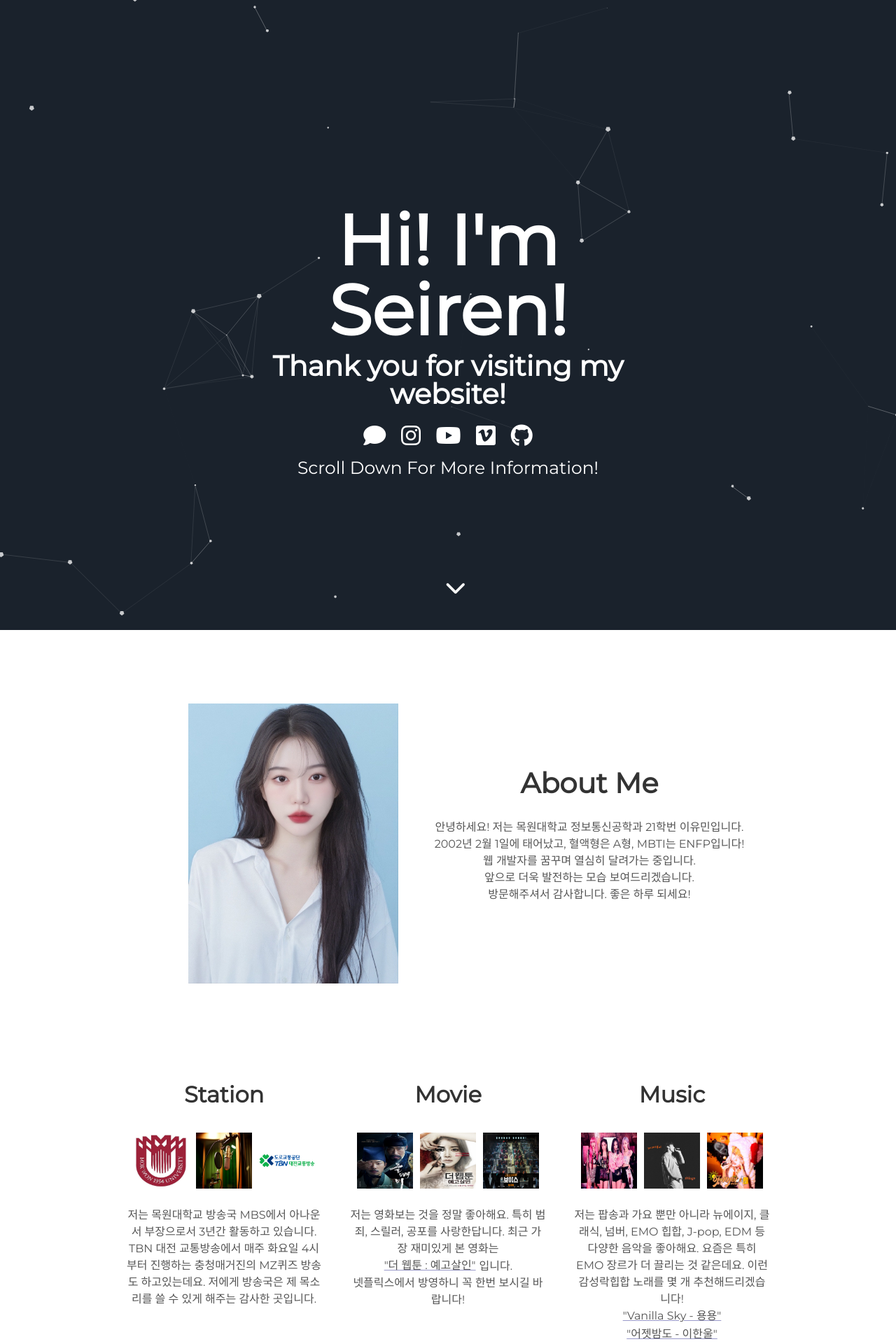
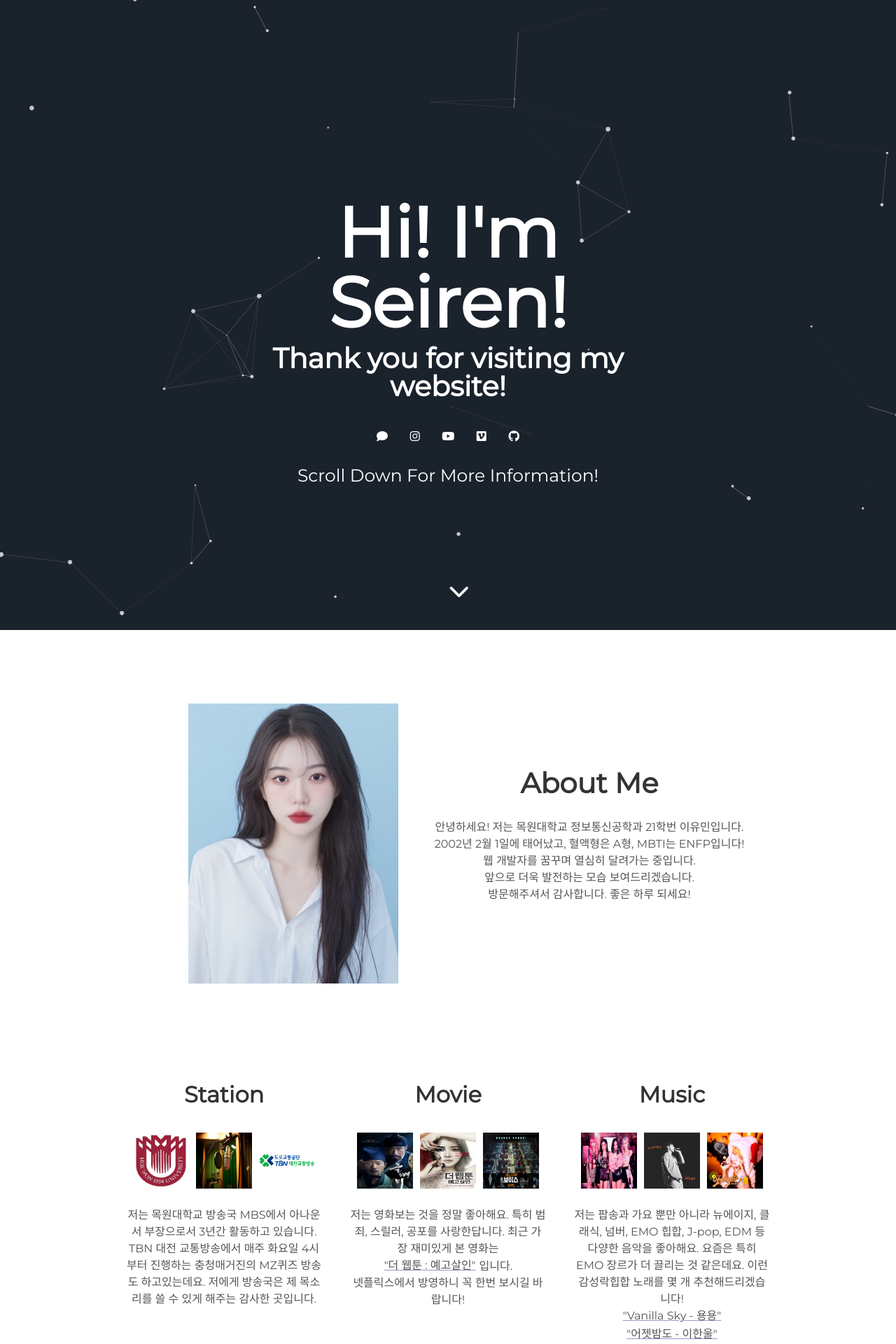
Before and after one commit to bySeiren02/Seiren.github.io, a Jekyll site: the page built from index.html, in a window 1280 px wide. Shown: the top 1920 px of the page at 70% size. Built offline with Jekyll 4.4.1, drawn with Linux system fonts in a browser that asks for light colours; nearby versions of some CDN libraries.

Commit message:
아렉걸리지마ㅠㅠ

```diff
--- a/_includes/header.html
+++ b/_includes/header.html
@@ -18,12 +18,18 @@
   }
 
   i {
-            font-size: 100px; /* 아이콘 크기 설정 */
-            margin: 10px; /* 아이콘 간 간격 설정 */
-        }
-        a:hover i {
-            color: #e8efff8f; /* 호버 시 색상 변경 */
-        }
+    margin: 15px;
+  }
+  a {
+    padding-top: 0.2px;
+    padding-bottom: 0.2px;
+    padding-left: 0.2px;
+    padding-right: 0.2px;
+  }
+  a:hover i {
+    color: #b6b1ff;
+    opacity: 0.8;
+  }
 </style>
 <link rel="stylesheet" href="https://cdnjs.cloudflare.com/ajax/libs/font-awesome/6.1.0/css/all.min.css" integrity="sha512-10/jx2EXwxxWqCLX/hHth/vu2KY3jCF70dCQB8TSgNjbCVAC/8vai53GfMDrO2Emgwccf2pJqxct9ehpzG+MTw==" crossorigin="anonymous" referrerpolicy="no-referrer" />
 <div id="particles-js">
@@ -33,11 +39,11 @@
         <span class="site-description">{{site.user_title}}</span>
       </h1>
       <div class="header-icons">
-        <a target="_blank" href="https://open.kakao.com/o/soxmS9cc"><i class="fa-solid fa-comment fa-2xl"></i></a>
-        <a target="_blank" href="https://www.instagram.com/ym_seiren?igsh=MWsycnNma210YTZraQ%3D%3D&utm_source=qr"><i class="fa-brands fa-instagram fa-2xl"></i></a>
-        <a target="_blank" href="https://www.youtube.com/channel/UCdPaQUykuxiuMlTMaIjjz8g"><i class="fa-brands fa-youtube fa-2xl"></i></a>
-        <a target="_blank" href="https://velog.io/@byseiren/series"><i class="fa-brands fa-vimeo fa-2xl"></i></a>
-        <a target="_blank" href="https://github.com/bySeiren02"><i class="fa-brands fa-github fa-2xl"></i></a>
+        <a target="_blank" href="https://open.kakao.com/o/soxmS9cc"><i class="fa-solid fa-comment fa-4xl"></i></a>
+        <a target="_blank" href="https://www.instagram.com/ym_seiren?igsh=MWsycnNma210YTZraQ%3D%3D&utm_source=qr"><i class="fa-brands fa-instagram fa-4xl"></i></a>
+        <a target="_blank" href="https://www.youtube.com/channel/UCdPaQUykuxiuMlTMaIjjz8g"><i class="fa-brands fa-youtube fa-4xl"></i></a>
+        <a target="_blank" href="https://velog.io/@byseiren/series"><i class="fa-brands fa-vimeo fa-4xl"></i></a>
+        <a target="_blank" href="https://github.com/bySeiren02"><i class="fa-brands fa-github fa-4xl"></i></a>
       </div>
       <div class="scr">
         Scroll Down For More Information!
```
